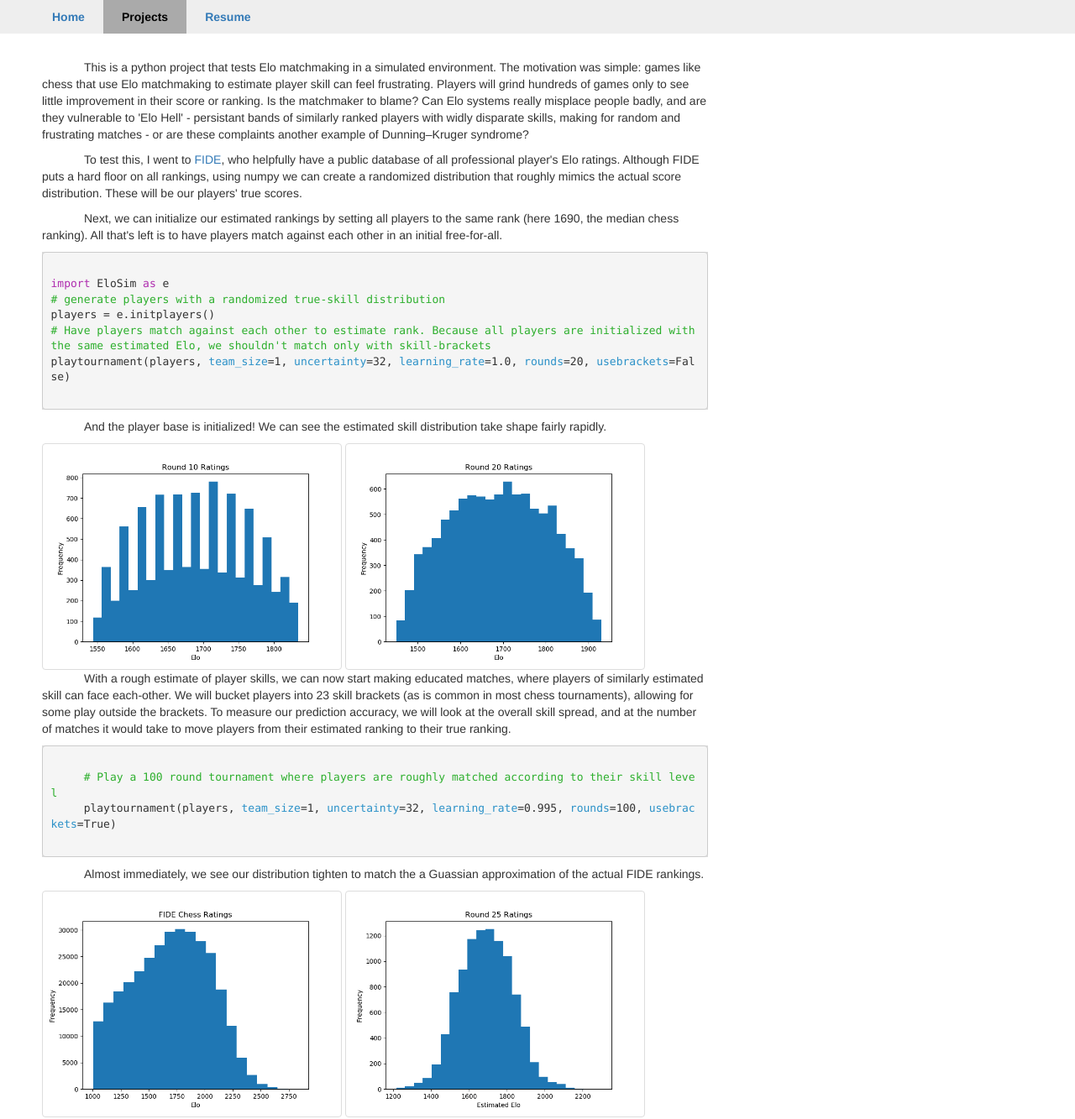
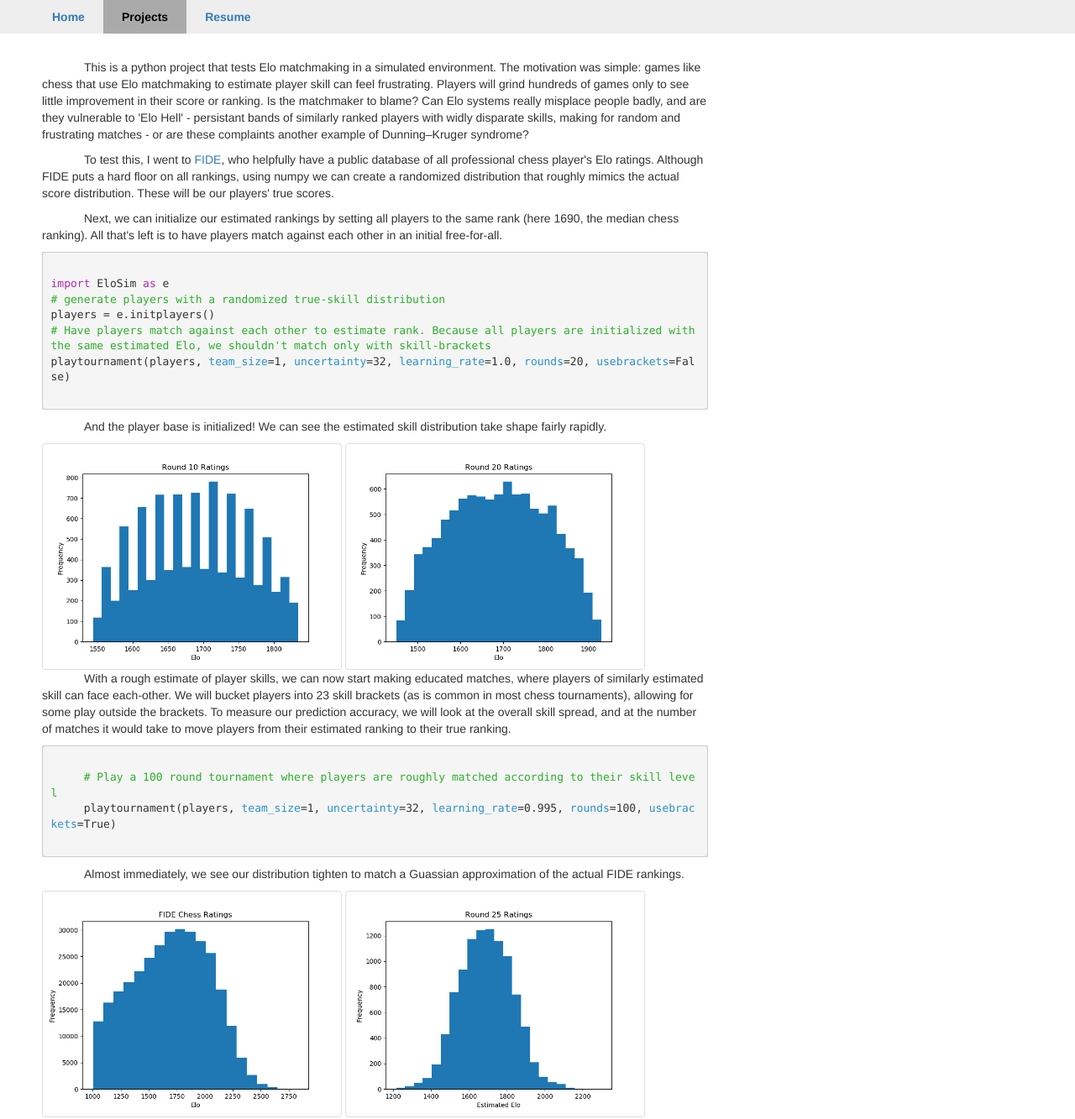
Before and after one commit to MikeAnders42/ResumeServer, a plain HTML site: page Eloschatology.html in a window 1280 px wide. Shown: the top 1333 px of the page at 84% size. Drawn offline with Linux system fonts and the light colour scheme.

Commit message:
updating new post

```diff
--- a/Eloschatology.html
+++ b/Eloschatology.html
@@ -34,7 +34,7 @@
                         This is a python project that tests Elo matchmaking in a simulated environment. The motivation was simple: games like chess that use Elo matchmaking to estimate player skill can feel frustrating. Players will grind hundreds of games only to see little improvement in their score or ranking. Is the matchmaker to blame? Can Elo systems really misplace people badly, and are they vulnerable to 'Elo Hell' - persistant bands of similarly ranked players with widly disparate skills, making for random and frustrating matches - or are these complaints another example of Dunning–Kruger syndrome?
                    </p>
                    <p>
-                       To test this, I went to <a href="https://ratings.fide.com/">FIDE</a>, who helpfully have a public database of all professional player's Elo ratings. Although FIDE puts a hard floor on all rankings, using numpy we can create a randomized distribution that roughly mimics the actual score distribution. These will be our players' true scores.
+                       To test this, I went to <a href="https://ratings.fide.com/">FIDE</a>, who helpfully have a public database of all professional chess player's Elo ratings. Although FIDE puts a hard floor on all rankings, using numpy we can create a randomized distribution that roughly mimics the actual score distribution. These will be our players' true scores.
                    </p>
                    <p>
                        Next, we can initialize our estimated rankings by setting all players to the same rank (here 1690, the median chess ranking). All that's left is to have players match against each other in an initial free-for-all.
@@ -56,7 +56,7 @@ playtournament(players, <span class="arg">team_size</span>=1, <span class="arg">
 
                     <img class="img-thumbnail" width="45%" src="res/img/Elo/gen/Rd10_dist.png">
                     <img class="img-thumbnail" width="45%" src="res/img/Elo/gen/Rd20_dist.png">
-                    <br>
+                    <br/>
                     <p>
                         With a rough estimate of player skills, we can now start making educated matches, where players of similarly estimated skill can face each-other. We will bucket players into 23 skill brackets (as is common in most chess tournaments), allowing for some play outside the brackets. To measure our prediction accuracy, we will look at the overall skill spread, and at the number of matches it would take to move players from their estimated ranking to their true ranking.
                     </p>
@@ -69,12 +69,12 @@ playtournament(players, <span class="arg">team_size</span>=1, <span class="arg">
                     </div>
 
                     <p>
-                        Almost immediately, we see our distribution tighten to match the a Guassian approximation of the actual FIDE rankings.
+                        Almost immediately, we see our distribution tighten to match a Guassian approximation of the actual FIDE rankings.
                     </p>
 
                     <img class="img-thumbnail" width="45%" src="res/img/Elo/chess_rankings.png">
                     <img class="img-thumbnail" width="45%" src="res/img/Elo/test1/Rd25_dist.png">
-                    <br>
+                    <br/>
 
                     <p>
                         We can also see that this is fairly accurate to the player's true scores, with a small (but persistent) margin of error across all skill levels.
@@ -82,13 +82,13 @@ playtournament(players, <span class="arg">team_size</span>=1, <span class="arg">
 
                     <img class="img-thumbnail" width="45%" src="res/img/Elo/test1/Rd25_sprd.png">
                     <img class="img-thumbnail" width="45%" src="res/img/Elo/test1/Rd25_err.png">
-
-                    <br>
+                    <br/>
 
                     <img class="img-thumbnail" width="45%" src="res/img/Elo/test1/Rd75_sprd.png">
                     <img class="img-thumbnail" width="45%" src="res/img/Elo/test1/Rd75_err.png">
+                    <br/>
 
-                    <br>
+                    <br/>
                     <a href="https://github.com/milanderson/EloSim">GitHub</a><br>
                     <a href="https://ratings.fide.com/download.phtml">DataSet</a>
                 </div>
```
